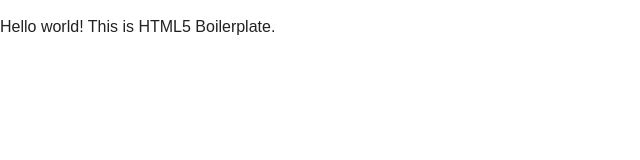
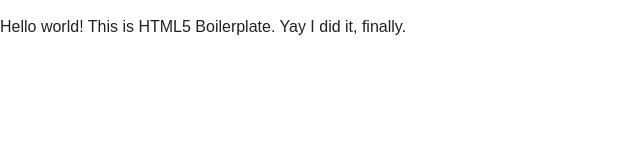
Before and after one commit to talhach1/html5bp, a plain HTML site: page index.html in a window 1280 px wide. Shown: the whole page, without its empty margins (0-640 px from the left). Drawn offline with nearby package versions, Linux system fonts and the light colour scheme.

Commit message:
made a we did it change

```diff
--- a/index.html
+++ b/index.html
@@ -20,7 +20,7 @@
         <![endif]-->
 
         <!-- Add your site or application content here -->
-        <p>Hello world! This is HTML5 Boilerplate.</p>
+        <p>Hello world! This is HTML5 Boilerplate. Yay I did it, finally.</p>
 
         <script src="https://ajax.googleapis.com/ajax/libs/jquery/1.11.3/jquery.min.js"></script>
         <script>window.jQuery || document.write('<script src="js/vendor/jquery-1.11.3.min.js"><\/script>')</script>
```
